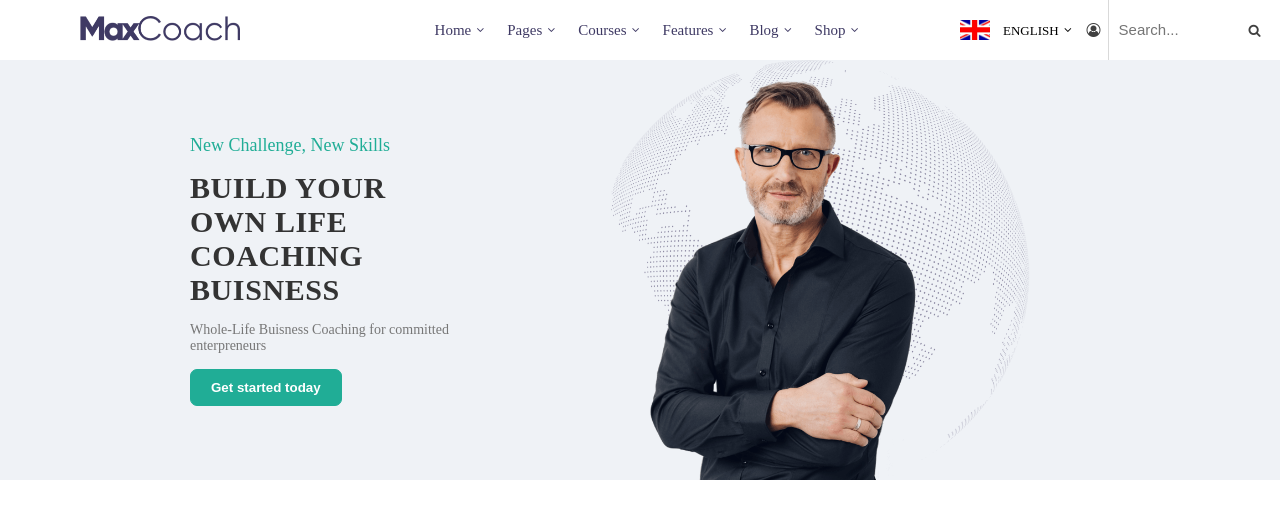
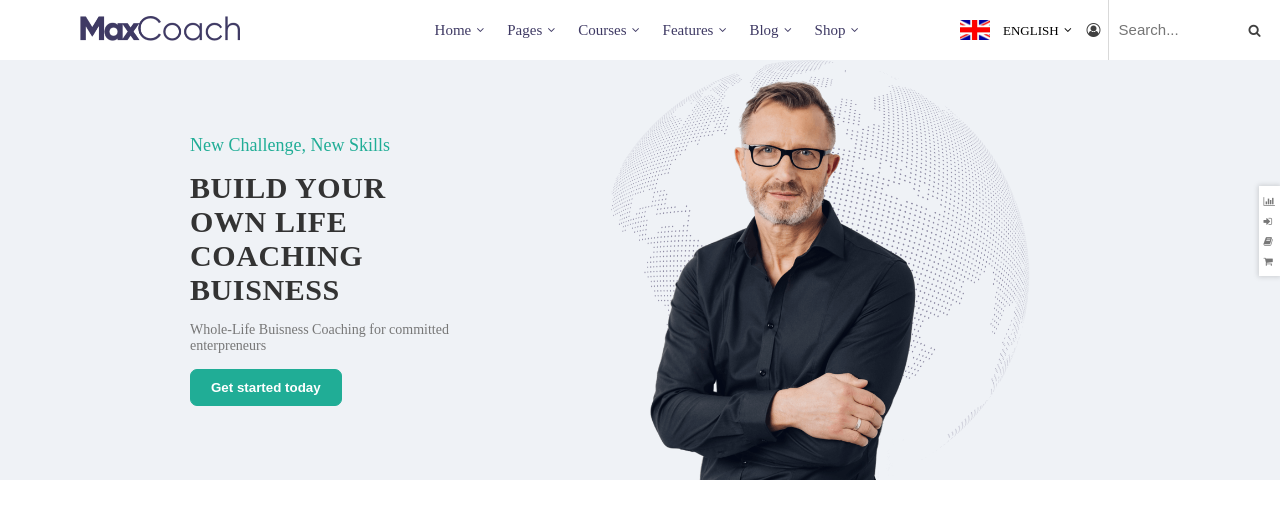
Before and after one commit to LeonardoCeccarelli/proj-html-vuejs, a Vue app: page / in a window 1280 px wide. Shown: the top 520 px of the page. Built offline with nearby package versions, Linux system fonts and the light colour scheme.

Commit message:
add control in main hero

```diff
--- a/src/components/MainHero.vue
+++ b/src/components/MainHero.vue
@@ -1,5 +1,11 @@
 <template>
   <div class="hero_section_container">
+    <div class="overlay_icon">
+      <i class="fa fa-bar-chart"></i>
+      <i class="fa fa-sign-in"></i>
+      <i class="fa fa-book"></i>
+      <i class="fa fa-shopping-cart"></i>
+    </div>
     <div class="hero_section_content">
       <div class="text_container">
         <div>
--- a/src/style/main_hero.scss
+++ b/src/style/main_hero.scss
@@ -1,5 +1,24 @@
 .hero_section_container {
     background-color: #eff2f6;
+    position: relative;
+
+    .overlay_icon {
+        position: absolute;
+        right: 0;
+        top: 30%;
+        padding: 5px;
+        background-color: white;
+        display: flex;
+        flex-direction: column;
+        box-shadow: 0 0 5px 1px rgba(0, 0, 0, 0.150);
+
+        i {
+            cursor: pointer;
+            font-size: 10px;
+            color: $c_secondary;
+            margin: 5px 0;
+        }
+    }
 
     .hero_section_content {
         @include page_container;
--- a/src/style/reset.scss
+++ b/src/style/reset.scss
@@ -69,6 +69,7 @@ a.footer_subtitle {
         padding: 4px 20px;
         font-size: 11px;
         font-weight: normal;
+        border-radius: 4px;
     }
 
     &:hover {
```
